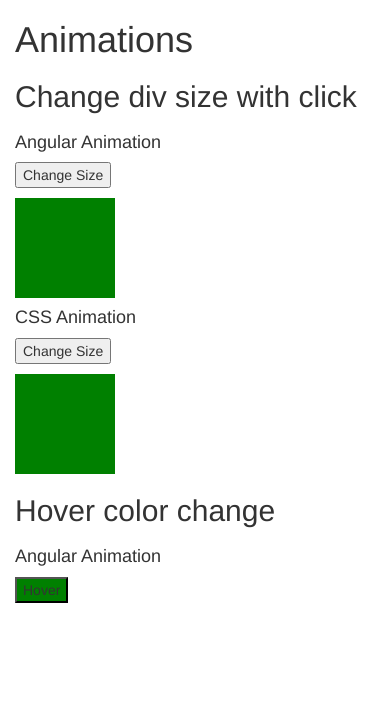
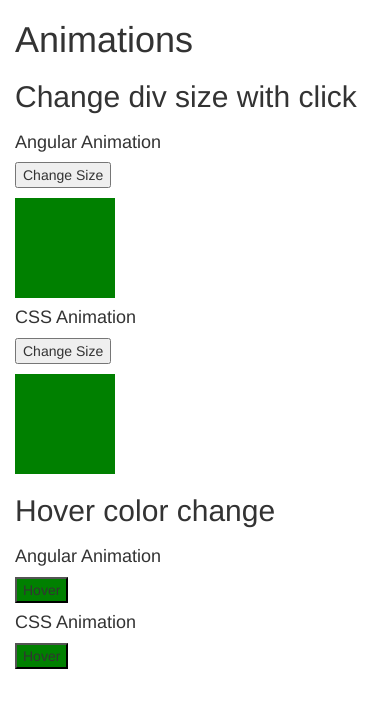
Before and after one commit to mahdouglass/animations-demo, an Angular app: page / in a window 390 px wide. Shown: the top 708 px of the page. Built offline with nearby package versions, Linux system fonts and the light colour scheme.

Commit message:
Added css hover change with transition on button.

```diff
--- a/src/app/hover-animation-demo/hover-animation-demo.component.css
+++ b/src/app/hover-animation-demo/hover-animation-demo.component.css
@@ -0,0 +1,9 @@
+#css-color-change {
+    background-color: green;
+    transition: 1000ms;
+}
+
+#css-color-change:hover {
+    background-color: red;
+    transition: 1500ms;
+}
--- a/src/app/hover-animation-demo/hover-animation-demo.component.html
+++ b/src/app/hover-animation-demo/hover-animation-demo.component.html
@@ -4,5 +4,8 @@
     <h4>Angular Animation</h4>
     <button [@hoverChangeColor]="stateName" (mouseover)="hoverChange()" (mouseout)="hoverChange()">Hover</button>
   </div>
-  <div class="col-md-6"></div>
+  <div class="col-md-6">
+    <h4>CSS Animation</h4>
+    <button id="css-color-change">Hover</button>
+  </div>
 </div>
```
